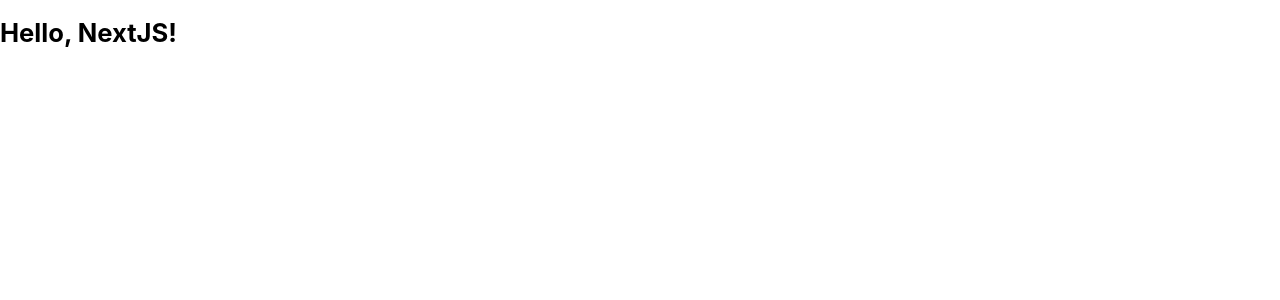
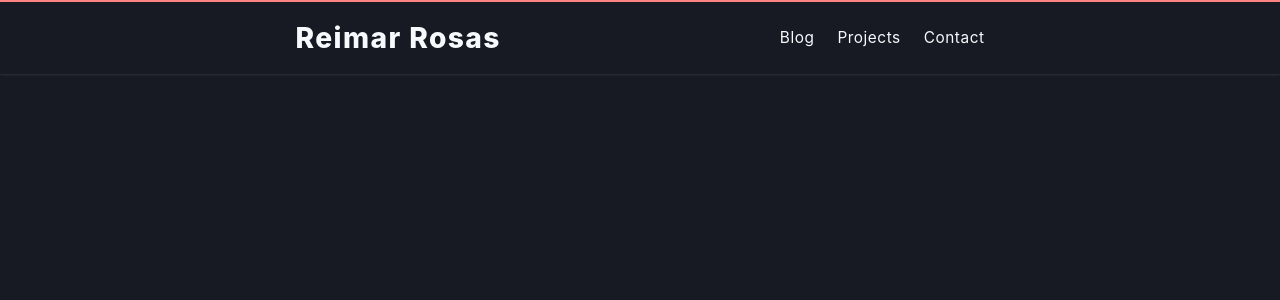
Before and after one commit to reimarrosas/personal-website, a Next.js app: page / in a window 1280 px wide. Shown: the top 300 px of the page. Built offline with nearby package versions, Linux system fonts and the light colour scheme.

Commit message:
Added default background and color, letter spacing, and custom properties in the global css
Implemented and styled the Header component that will contain my name
and the navigation bar of the site

```diff
--- /dev/null
+++ b/components/Header.tsx
@@ -0,0 +1,17 @@
+import Navigation from "./Navigation";
+import styles from "../styles/Header.module.css";
+
+const Header: React.FC = () => {
+  return (
+    <div className={styles.headerContainer}>
+      <header className={styles.header} id="header">
+        <a href="#header">
+          <h1 className={styles.headerTitle}>Reimar Rosas</h1>
+        </a>
+        <Navigation />
+      </header>
+    </div>
+  );
+};
+
+export default Header;
--- /dev/null
+++ b/components/Navigation.tsx
@@ -0,0 +1,21 @@
+import styles from "../styles/Navigation.module.css";
+
+const Navigation: React.FC = () => {
+  return (
+    <nav>
+      <ul className={styles.navlist}>
+        <a className={styles.navlink} href="https://blog.reimarrosas.me">
+          <li>Blog</li>
+        </a>
+        <a className={styles.navlink} href="#projects">
+          <li>Projects</li>
+        </a>
+        <a className={styles.navlink} href="#contact">
+          <li>Contact</li>
+        </a>
+      </ul>
+    </nav>
+  );
+};
+
+export default Navigation;
--- a/pages/index.tsx
+++ b/pages/index.tsx
@@ -1,7 +1,12 @@
 import type { NextPage } from "next";
+import Header from "../components/Header";
 
 const Home: NextPage = () => {
-  return <h1>Hello, NextJS!</h1>;
+  return (
+    <>
+      <Header />
+    </>
+  );
 };
 
 export default Home;
--- /dev/null
+++ b/styles/Header.module.css
@@ -0,0 +1,20 @@
+.headerContainer {
+  position: sticky;
+  top: 0;
+  background-color: var(--clr-bg);
+  border-top: 2px solid var(--clr-accent);
+  box-shadow: 0px 0px 3px rgb(247, 250, 252, 0.2);
+}
+
+.header {
+  display: flex;
+  justify-content: space-around;
+  align-items: center;
+  max-width: 968px;
+  margin-inline: auto;
+}
+
+.headerTitle {
+  font-size: 2.2rem;
+  font-weight: 800;
+}
--- /dev/null
+++ b/styles/Navigation.module.css
@@ -0,0 +1,39 @@
+.navlist {
+  list-style: none;
+  padding: 0;
+  display: flex;
+}
+
+.navlink {
+  position: relative;
+  font-size: 1.2rem;
+}
+
+.navlink + .navlink {
+  margin-left: 1.5em;
+}
+
+.navlink::after {
+  content: "";
+  position: absolute;
+  display: none;
+  left: 0;
+  height: 4px;
+  width: 100%;
+  background-color: var(--clr-accent);
+}
+
+.navlink:hover::after {
+  display: block;
+  animation: link-hover 150ms ease-in-out 1 forwards;
+}
+
+@keyframes link-hover {
+  from {
+    transform: translateY(6px);
+    opacity: 0;
+  }
+  to {
+    transform: translateY(2px);
+  }
+}
--- a/styles/globals.css
+++ b/styles/globals.css
@@ -1,4 +1,8 @@
 :root {
+  --clr-text: #f7fafc;
+  --clr-bg: #171923;
+  --clr-accent: #fc8181;
+  --clr-subtext: #4a5568;
   font-size: clamp(0.6rem, 1vw, 1rem);
 }
 
@@ -6,6 +10,11 @@ html,
 body {
   padding: 0;
   margin: 0;
+}
+
+body {
+  background-color: var(--clr-bg);
+  color: var(--clr-text);
 }
 
 a {
@@ -17,4 +26,15 @@ a {
   box-sizing: border-box;
   font-family: -apple-system, BlinkMacSystemFont, Segoe UI, Roboto, Oxygen,
     Ubuntu, Cantarell, Fira Sans, Droid Sans, Helvetica Neue, sans-serif;
+
+  letter-spacing: 0.035em;
 }
+
+h1,
+h2,
+h3,
+h4,
+h5,
+h6 {
+  letter-spacing: 0.05em;
+}
```
